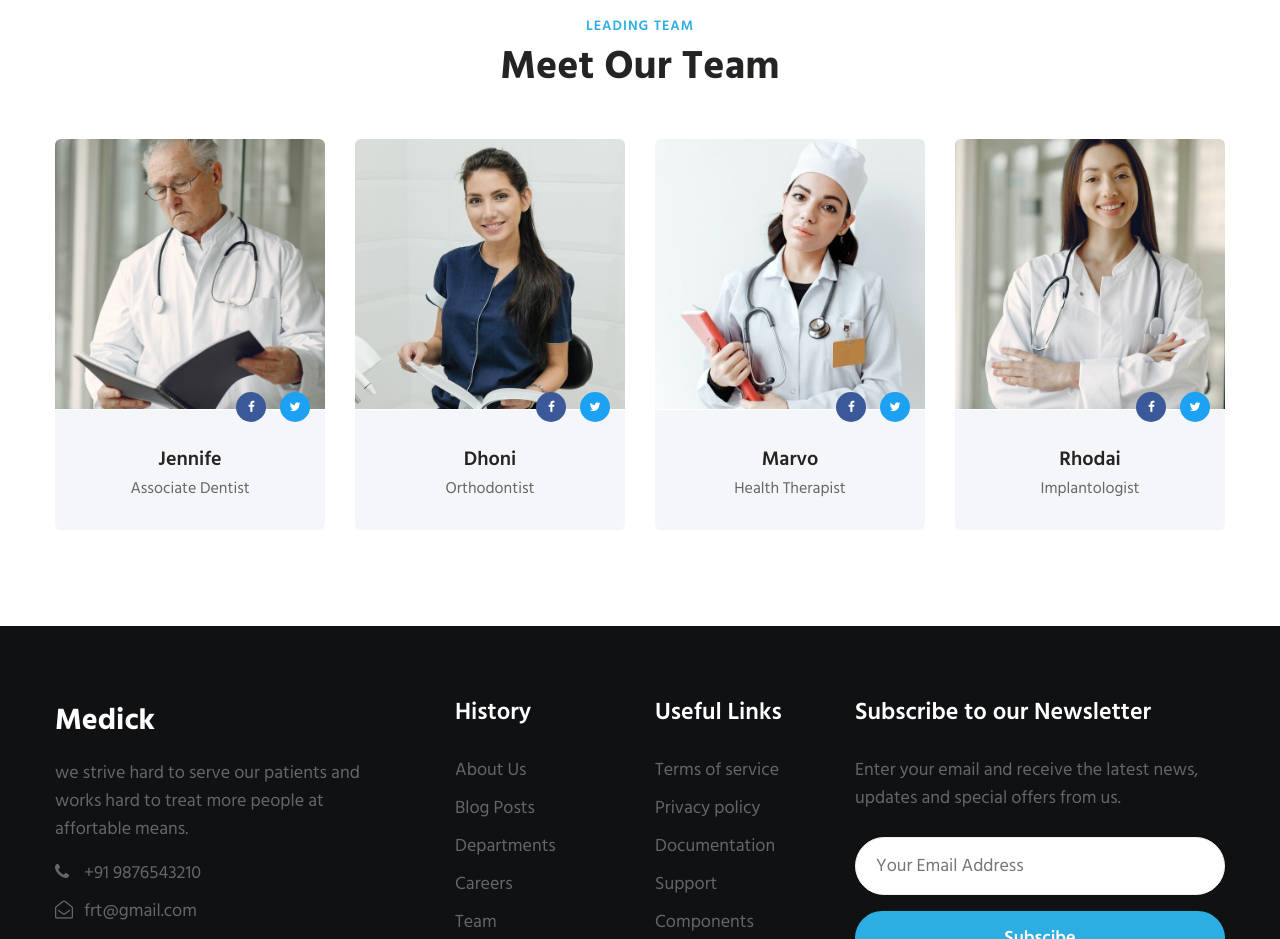
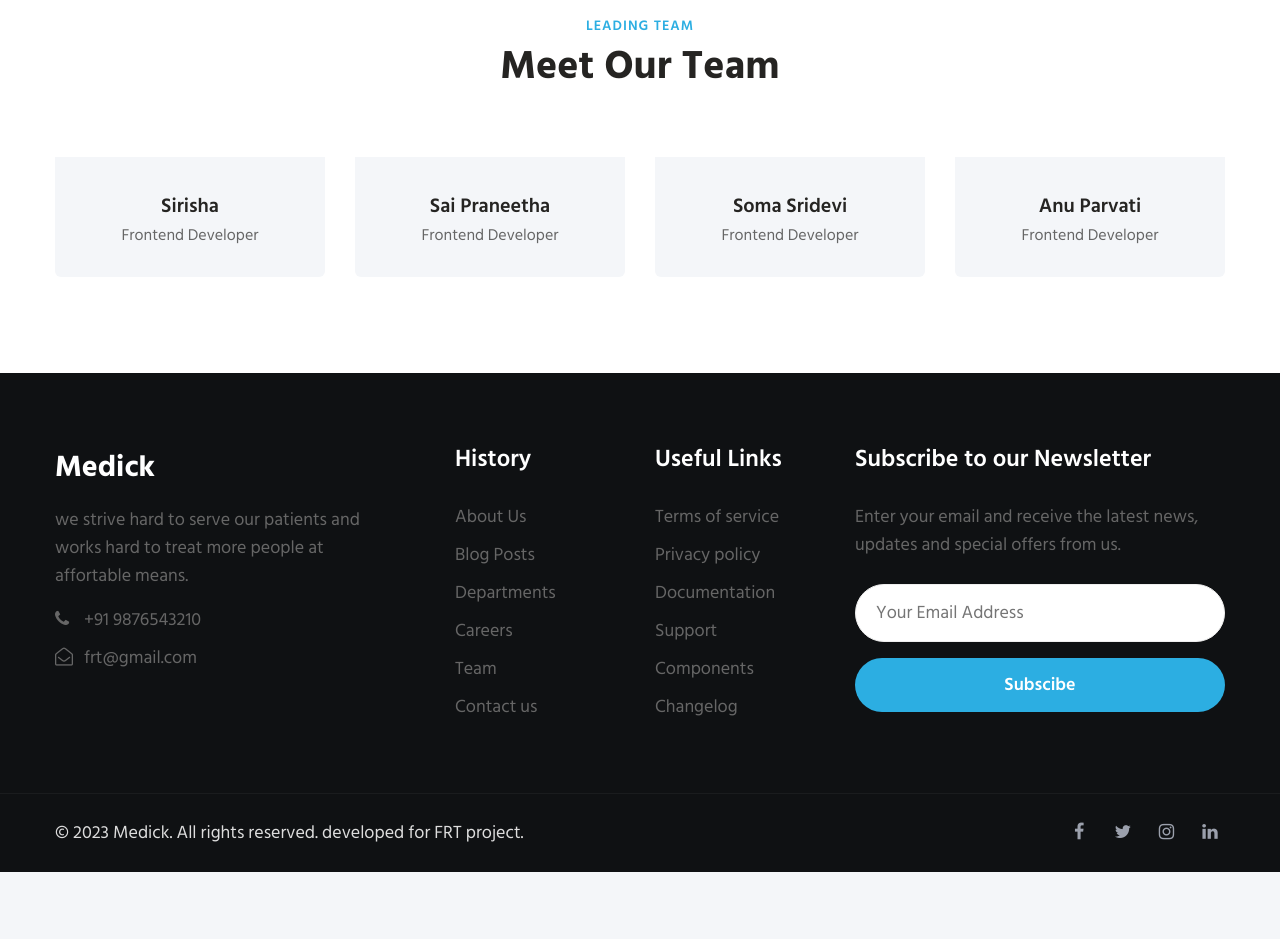
Before and after one commit to Sirisha260/projectfrt, a plain HTML site: page about.html in a window 1280 px wide. Shown: the part 3700-4639 px from the top of the page. After the commit the page ends 4572 px from the top, so only its background shows below. Drawn offline with Linux system fonts and the light colour scheme.

Commit message:
Add files via upload

```diff
--- a/about.html
+++ b/about.html
@@ -231,16 +231,13 @@
           <div class="col-lg-3 col-6 team-wrap mt-4 pt-lg-2">
             <div class="team-info">
               <div class="column position-relative img-circle">
-                <a href="#url"><img src="assets/images/team1.jpg" alt="" class="img-fluid" /></a>
+
               </div>
               <div class="column-btm">
-                <h3 class="name-pos"><a href="#url">Jennife
+                <h3 class="name-pos"><a href="#url">Sirisha
                 </a></h3>
-                <p>Associate Dentist</p>
-                <div class="social">
-                  <a href="#facebook" class="facebook"><span class="fa fa-facebook" aria-hidden="true"></span></a>
-                  <a href="#twitter" class="twitter"><span class="fa fa-twitter" aria-hidden="true"></span></a>
-                </div>
+                <p>Frontend Developer</p>
+
               </div>
             </div>
           </div>
@@ -250,15 +247,12 @@
           <div class="col-lg-3 col-6 team-wrap mt-4 pt-lg-2">
             <div class="team-info">
               <div class="column position-relative img-circle">
-                <a href="#url"><img src="assets/images/team2.jpg" alt="" class="img-fluid" /></a>
+
               </div>
               <div class="column-btm">
-                <h3 class="name-pos"><a href="#url">Dhoni</a></h3>
-                <p>Orthodontist</p>
-                <div class="social">
-                  <a href="#facebook" class="facebook"><span class="fa fa-facebook" aria-hidden="true"></span></a>
-                  <a href="#twitter" class="twitter"><span class="fa fa-twitter" aria-hidden="true"></span></a>
-                </div>
+                <h3 class="name-pos"><a href="#url">Sai Praneetha</a></h3>
+                <p>Frontend Developer</p>
+
               </div>
             </div>
 
@@ -269,30 +263,20 @@
 
             <div class="team-info">
               <div class="column position-relative img-circle">
-                <a href="#url"><img src="assets/images/team3.jpg" alt="" class="img-fluid" /></a>
               </div>
               <div class="column-btm">
-                <h3 class="name-pos"><a href="#url">Marvo</a></h3>
-                <p>Health Therapist</p>
-                <div class="social">
-                  <a href="#facebook" class="facebook"><span class="fa fa-facebook" aria-hidden="true"></span></a>
-                  <a href="#twitter" class="twitter"><span class="fa fa-twitter" aria-hidden="true"></span></a>
-                </div>
+                <h3 class="name-pos"><a href="#url">Soma Sridevi</a></h3>
+                <p>Frontend Developer</p>
               </div>
             </div>
           </div>
           <div class="col-lg-3 col-6 team-wrap mt-4 pt-lg-2">
             <div class="team-info">
               <div class="column position-relative img-circle">
-                <a href="#url"><img src="assets/images/team4.jpg" alt="" class="img-fluid" /></a>
               </div>
               <div class="column-btm">
-                <h3 class="name-pos"><a href="#url">Rhodai</a></h3>
-                <p>Implantologist</p>
-                <div class="social">
-                  <a href="#facebook" class="facebook"><span class="fa fa-facebook" aria-hidden="true"></span></a>
-                  <a href="#twitter" class="twitter"><span class="fa fa-twitter" aria-hidden="true"></span></a>
-                </div>
+                <h3 class="name-pos"><a href="#url">Anu Parvati</a></h3>
+                <p>Frontend Developer</p>
               </div>
             </div>
           </div>
```
